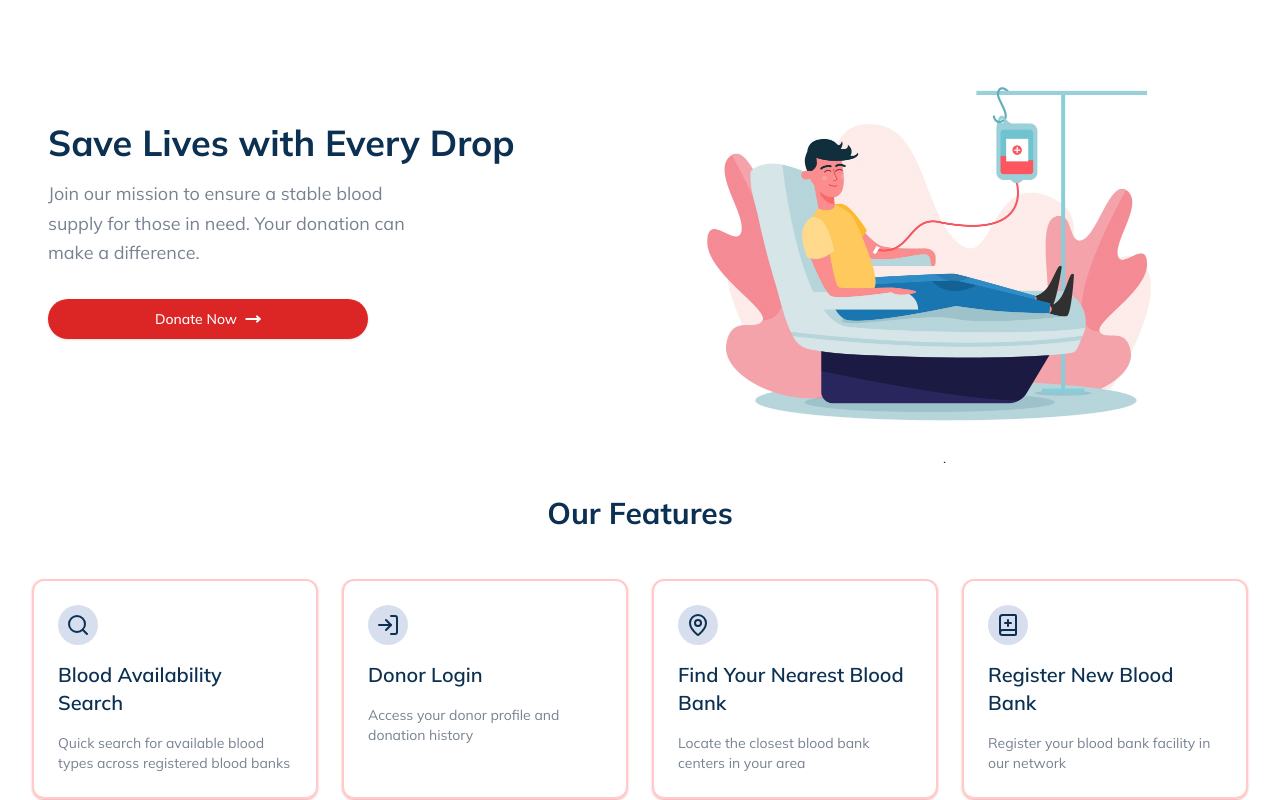
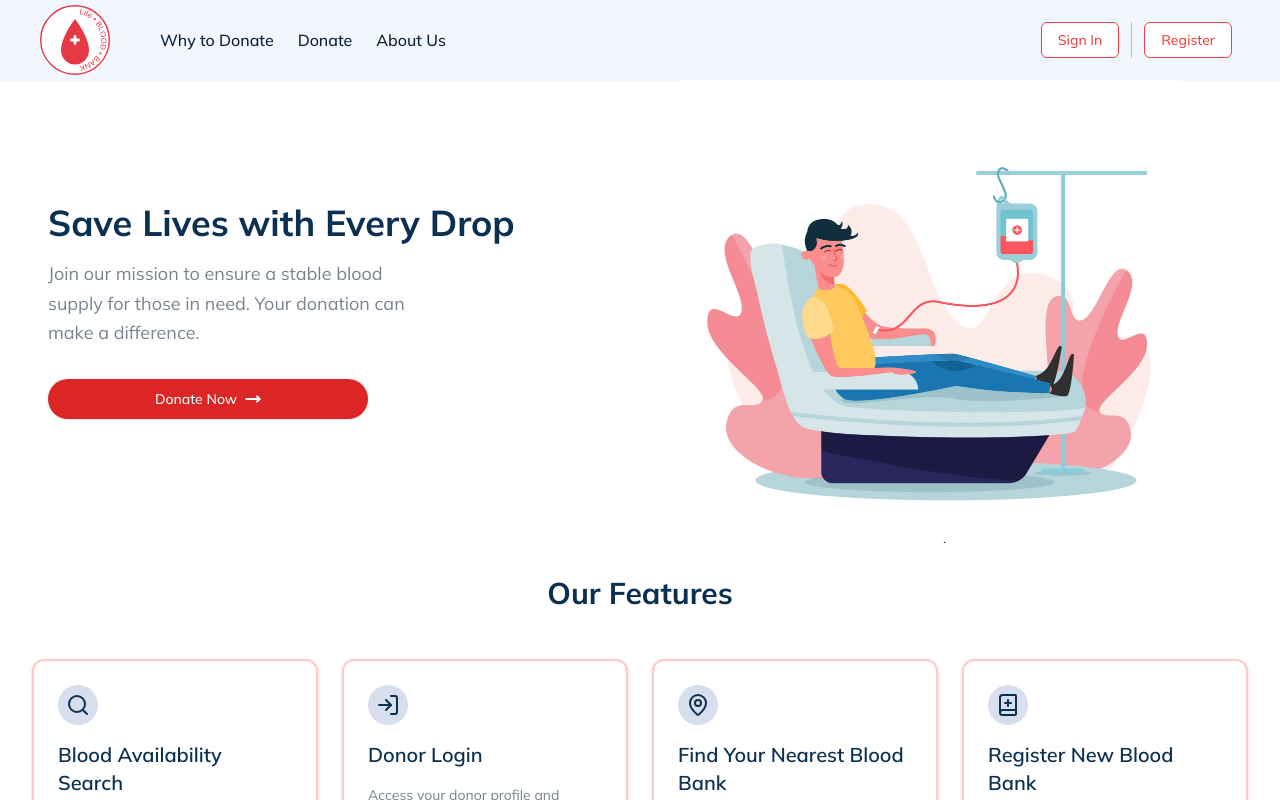
Before and after one commit to THEFZNKHAN/blood_bank, a Next.js app: page / in a window 1280 px wide. Shown: the top 800 px of the page. Built offline with nearby package versions, Linux system fonts and the light colour scheme; no server answers.

Commit message:
fixes navbar issue

```diff
--- /dev/null
+++ b/src/app/api/auth/route.ts
@@ -0,0 +1,81 @@
+import { NextRequest, NextResponse } from "next/server";
+import { prisma } from "@/lib/prisma";
+import { auth } from "@clerk/nextjs/server";
+
+export async function POST(req: NextRequest) {
+	try {
+		const { userId } = await auth();
+		const {
+			firstname,
+			lastname,
+			phone,
+			DateOfBirth,
+			role,
+			address
+		} = await req.json();
+
+		const dateOfBirth = new Date(DateOfBirth);
+		// Validate the incoming data
+		if (!userId) {
+			console.error("User Id is Missing!!", );
+			return NextResponse.json(
+				{ error: "User Id is Missing!!" },
+				{ status: 400 }
+			);
+		}
+
+		// Create User in the database
+		const user = await prisma.user.create({
+		  data: {
+		    clerkId: userId,
+		    firstname,
+            lastname,
+            role,
+            DateOfBirth: dateOfBirth,
+		    phone,
+			address
+		  },
+		});
+
+		console.log("User created:", user);
+		return NextResponse.json(user, { status: 201 });
+	} catch (error) {
+		console.error("Error in API route:", error);
+		return NextResponse.json(
+			{ error: "Failed to register donor" },
+			{ status: 500 }
+		);
+	}
+}
+
+
+export async function GET(req: NextRequest) {
+	try {
+		const { userId } = await auth();
+
+		// Validate the incoming data
+		if (!userId) {
+			console.error("User Id is Missing!!", );
+			return NextResponse.json(
+				{ error: "User Id is Missing!!" },
+				{ status: 400 }
+			);
+		}
+
+		// Create User in the database
+		const user = await prisma.user.findFirst({
+			where : {
+				clerkId: userId
+			}
+		});
+
+		console.log("User created:", user);
+		return NextResponse.json(user, { status: 201 });
+	} catch (error) {
+		console.error("Error in API route:", error);
+		return NextResponse.json(
+			{ error: "Failed to register donor" },
+			{ status: 500 }
+		);
+	}
+}
--- a/src/app/page.tsx
+++ b/src/app/page.tsx
@@ -1,6 +1,4 @@
-import { currentUser } from "@clerk/nextjs/server";
 import Image from "next/image";
-
 import { Button } from "@/components/ui/button";
 import FeatureCards from "@/components/ui/feature-card";
 import ProgressCard from "@/components/ui/progress-card";
@@ -9,8 +7,6 @@ import NavBar from "@/components/nav-bar";
 import { LearnAboutDonation } from "@/components/learn-about-donation";
 
 const Home = async () => {
-	const user = await currentUser();
-	const username = user?.firstName;
 
 	return (
 		<div className="h-screen bg-white ">
--- /dev/null
+++ b/src/components/UserAvtar.tsx
@@ -0,0 +1,43 @@
+"use client"
+
+import { prisma } from "@/lib/prisma";
+import { UserButton } from "@clerk/nextjs";
+import Link from "next/link";
+import { useEffect, useState } from "react";
+import axios from 'axios'
+import { UserDetials } from "@/app/user-registeration/page";
+
+export const UserAvtar = ({ userId}: { userId: string | null}) => {
+    const [user, setUser] = useState<UserDetials>();
+
+    useEffect(() => {
+
+        if (userId){
+            const fetchUser = async () => {
+                const res = await axios.get('/api/auth')
+                console.log('this is comming', res.data);
+                setUser(res.data)
+            }
+            fetchUser();
+
+        }
+
+    }, [])
+
+	return (
+		<div className="flex space-x-8 items-center">
+			<Link
+
+				href={
+					user && user.role === "donor"
+						? "/dashboard/donor/profile"
+						: "/blood_bank_dashboard"
+				}
+				className="text-md font-medium text-[#072037] hover:text-red-500"
+			>
+				Dashboard
+			</Link>
+			<UserButton />
+		</div>
+	);
+};
--- a/src/components/nav-bar.tsx
+++ b/src/components/nav-bar.tsx
@@ -1,6 +1,5 @@
 import Link from "next/link";
 import { auth } from "@clerk/nextjs/server";
-import { useAuth } from '@clerk/clerk-react';
 import Logo from "./logo";
 import {
 	ClerkProvider,
@@ -13,22 +12,10 @@ import {
 import { Button } from "./ui/button";
 
 import { Separator } from "./ui/separator";
-import { prisma } from "@/lib/prisma";
+import { UserAvtar } from "./UserAvtar";
 
 const NavBar = async () => {
 	const {userId} = await auth();
-	console.log('this is user :', userId);
-	// fetch the role of the user and based on the role navigate the user on there respective dashboard
-	if (!userId ){ // take a look on it
-		return
-	}
-	const user = await prisma.user.findFirst({
-		where: {
-			clerkId: userId,
-		}
-	})
-
-
 
 	const routes = [
 		{
@@ -73,15 +60,7 @@ const NavBar = async () => {
 			</nav>
 			<div className="flex h-full items-center pr-12">
 				{userId ? (
-					<div className="flex space-x-8 items-center">
-						<Link
-							href={user && user.role === 'donor' ? "/dashboard/donor/profile": "/blood_bank_dashboard"}
-							className="text-md font-medium text-[#072037] hover:text-red-500"
-						>
-							Dashboard
-						</Link>
-						<UserButton />
-					</div>
+					<UserAvtar userId={userId} />
 				) : (
 					<div className="flex gap-3  h-9 items-center">
 						<SignInButton>
```
Also changed, not shown: src/app/layout.tsx (+0 -14 lines).
